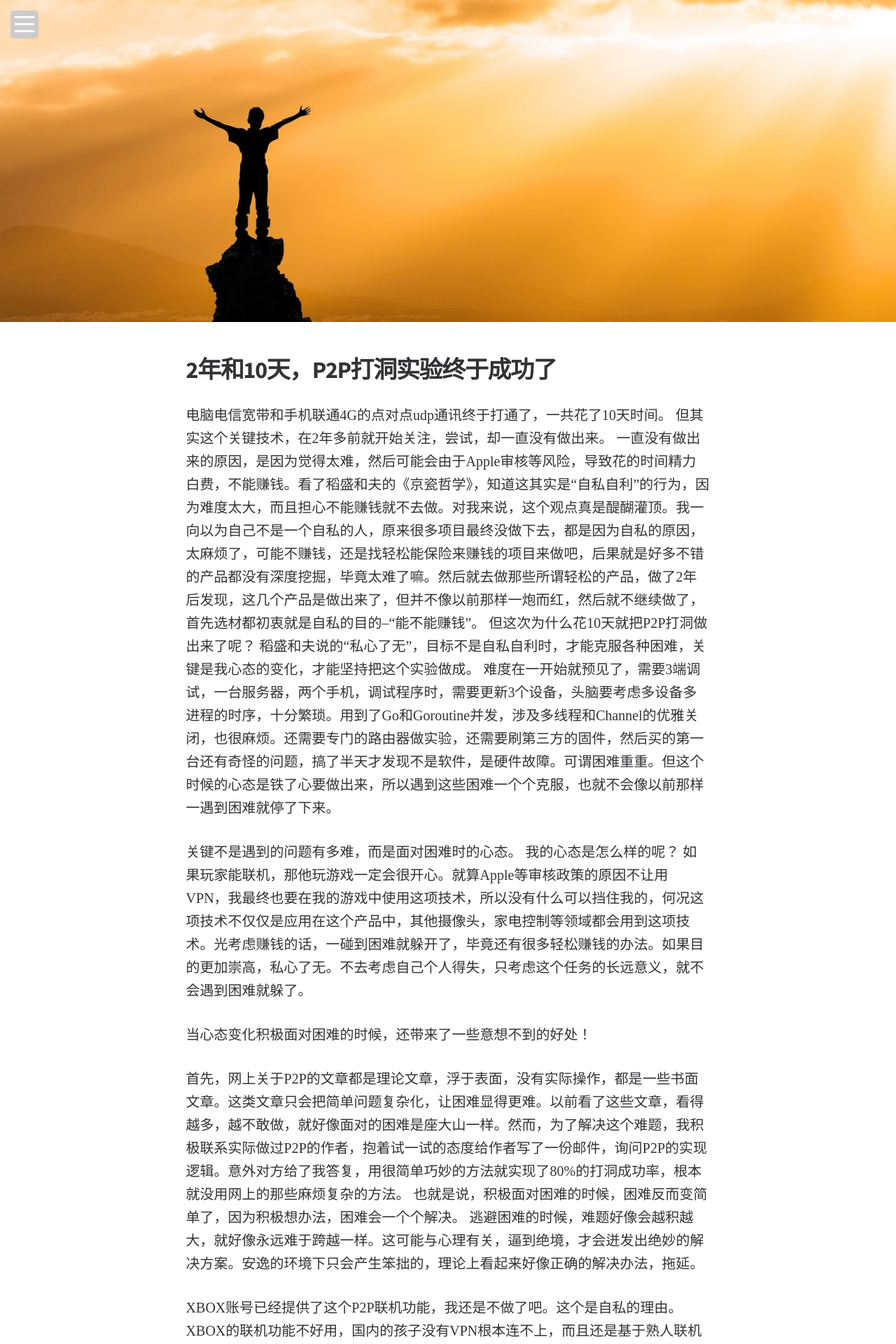
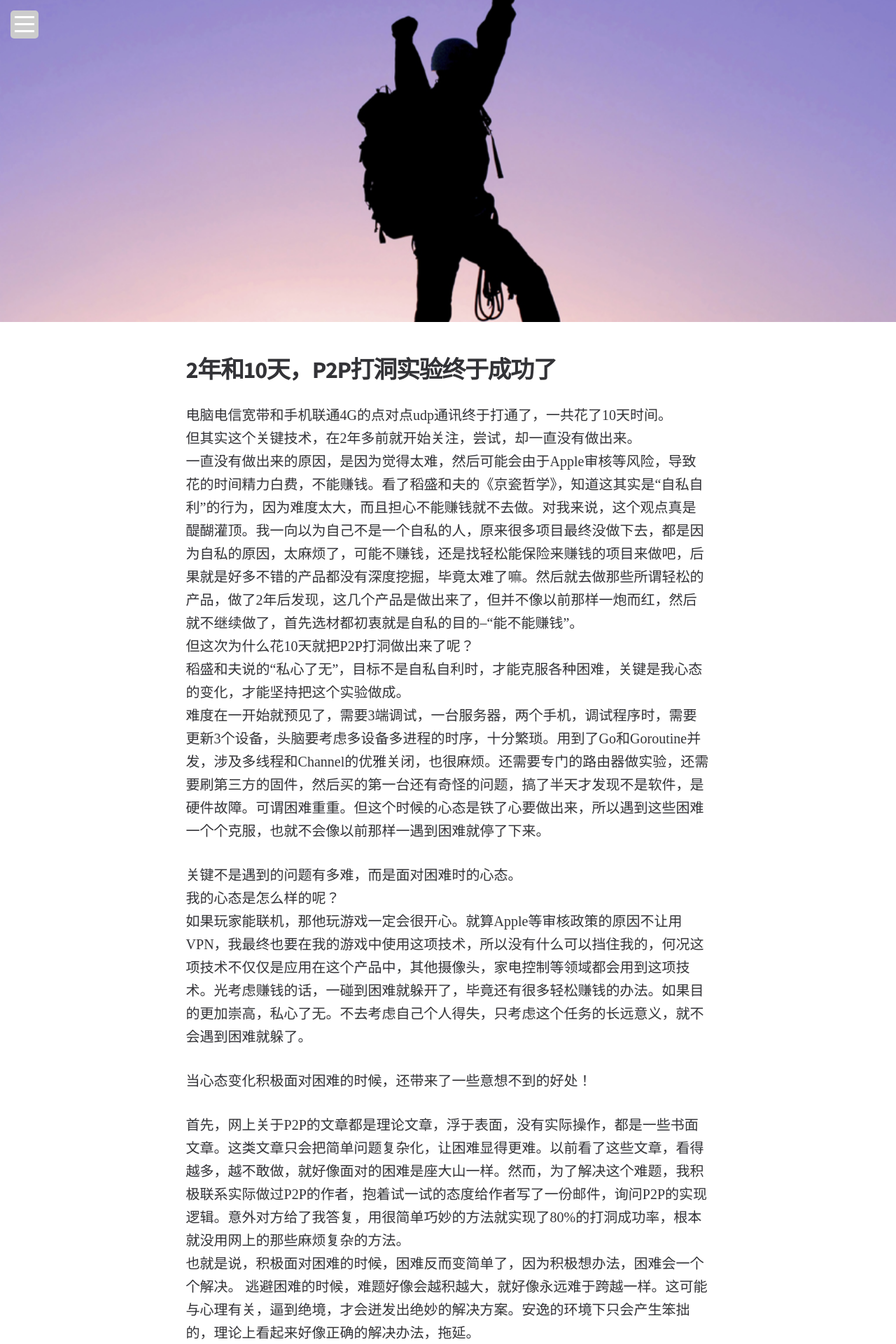
Before and after one commit to zxlive/zxlive.github.com, a Jekyll site: the page built from _posts/2017-03-05-p2p.md, in a window 1280 px wide. Shown: the top 1920 px of the page at 70% size. Built offline with Jekyll 4.4.1, drawn with Linux system fonts in a browser that asks for light colours; some web fonts are replaced; some of the changed lines change nothing that is shown; some of the changed text lies outside the part shown.

Commit message:
提交文章

```diff
--- a/_posts/2017-03-05-p2p.md
+++ b/_posts/2017-03-05-p2p.md
@@ -6,7 +6,7 @@
 author_name: 晓龙
 author_url: /author/zxl
 author_avatar: zxl
-feature_image: goal
+feature_image: succeed
 ---
 电脑电信宽带和手机联通4G的点对点udp通讯终于打通了，一共花了10天时间。
 但其实这个关键技术，在2年多前就开始关注，尝试，却一直没有做出来。
```
Also changed, not shown: img/succeed.jpg (added).
